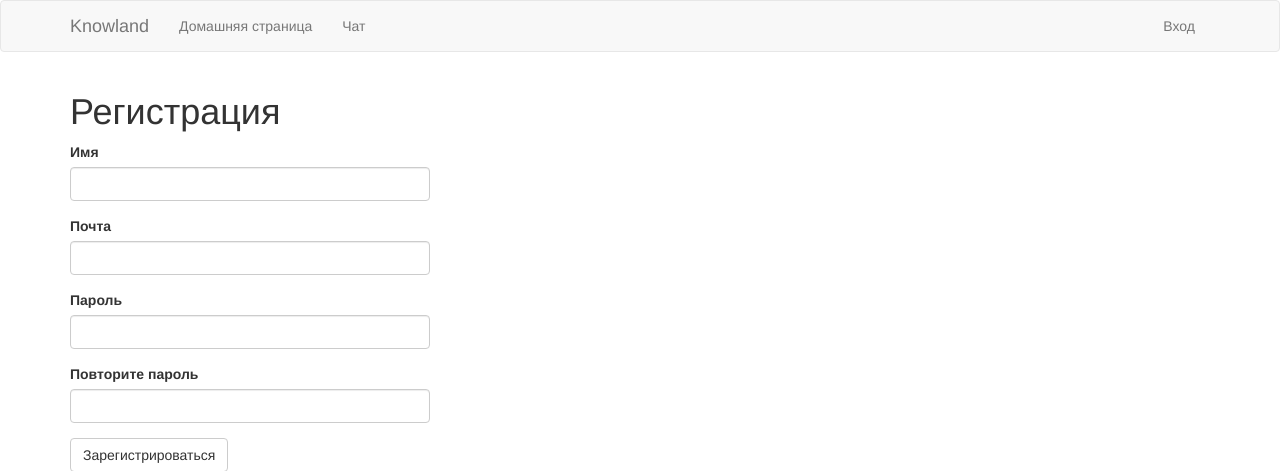
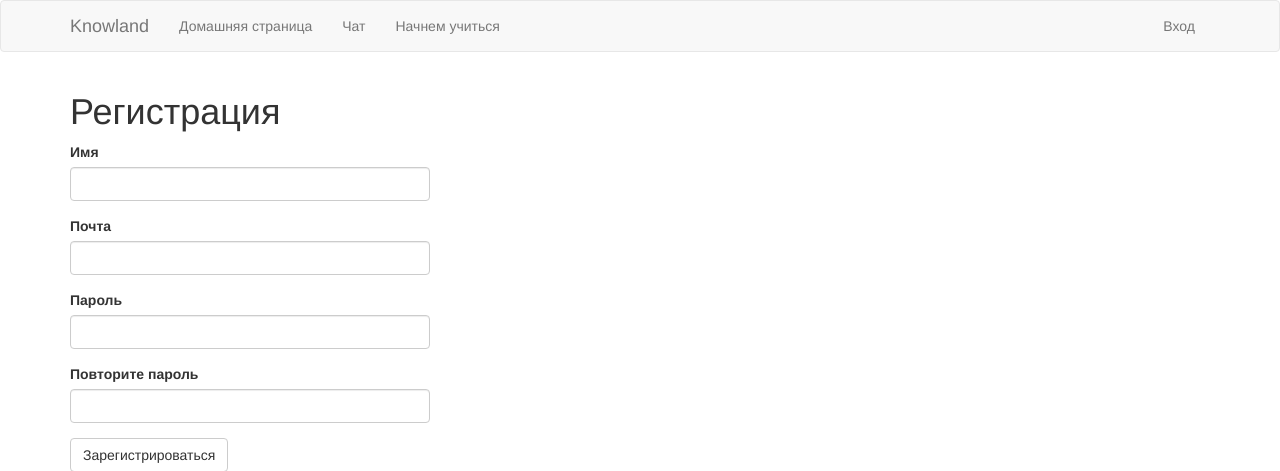
Before and after one commit to OneDev0411/Knowland, a Flask app: page /auth/register in a window 1280 px wide. Shown: the top 471 px of the page. Run offline with Flask 2, Linux system fonts and the light colour scheme; some libraries are stand-ins or nearby versions.

Commit message:
second try

```diff
--- a/app/templates/base.html
+++ b/app/templates/base.html
@@ -1,7 +1,7 @@
 {% extends 'bootstrap/base.html' %}
 <meta charset =  utf-8>
 {% block title %}
-    {% if title %}{{ title }} - Knowland{% else %}{{ _('Welcome to Knowland') }}{% endif %}
+    {% if title %}{{ title }} - Knowland{% else %}{{ _('Добро пожаловать в Knowland') }}{% endif %}
 {% endblock %}
 
 {% block navbar %}
@@ -14,12 +14,13 @@
                     <span class="icon-bar"></span>
                     <span class="icon-bar"></span>
                 </button>
-                <a class="navbar-brand" href="{{ url_for('main.study_start') }}">Knowland</a>
+                <a class="navbar-brand" href="{{ url_for('main.index') }}">Knowland</a>
             </div>
             <div class="collapse navbar-collapse" id="bs-example-navbar-collapse-1">
                 <ul class="nav navbar-nav">
                     <li><a href="{{ url_for('main.index') }}">{{ _('Домашняя страница') }}</a></li>
                     <li><a href="{{ url_for('main.explore') }}">{{ _('Чат') }}</a></li>
+                    <li><a href="{{ url_for('main.study_start') }}">{{ _('Начнем учиться') }}</a></li>
                 </ul>
                 <!-- {% if g.search_form %}
                 <form class="navbar-form navbar-left" method="get" action="{{ url_for('main.search') }}">
```
